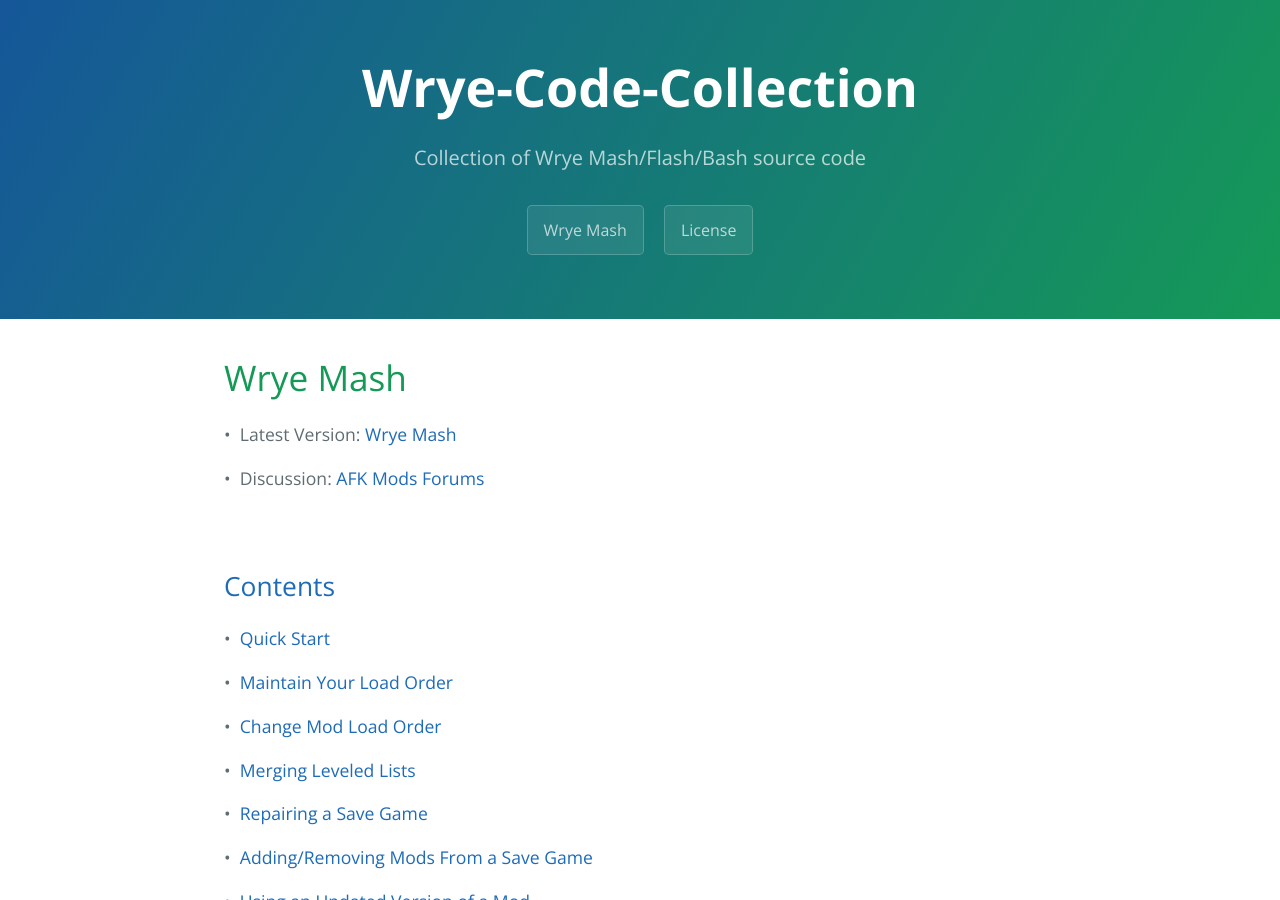
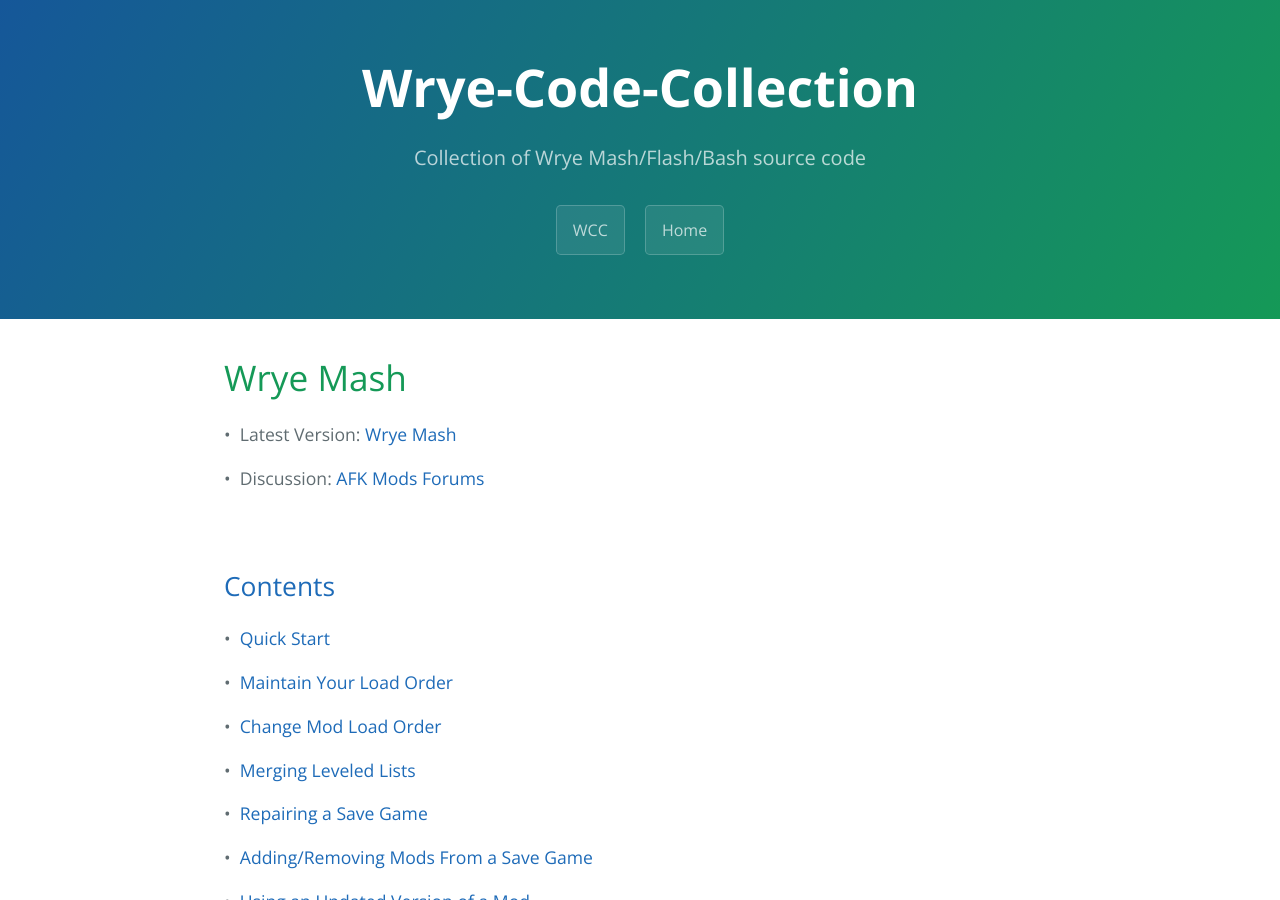
Before and after one commit to Wrye-Code-Collection/wrye-code-collection.github.io, a Jekyll site: the page built from wryemash.html, in a window 1280 px wide and 900 px high. Built offline with Jekyll 4.4.1, drawn with Linux system fonts in a browser that asks for light colours.

Commit message:
Added layout extra.html

```diff
--- /dev/null
+++ b/_layouts/extra.html
@@ -0,0 +1,51 @@
+<!DOCTYPE html>
+<html lang="{{ site.lang | default: "en-US" }}">
+  <head>
+    <meta charset="UTF-8">
+
+{% seo %}
+    <meta name="description" content="{{ page.description | default: site.description | default: site.github.project_tagline }}"/>
+    <meta name="viewport" content="width=device-width, initial-scale=1">
+    <meta name="theme-color" content="#157878">
+    <link href='https://fonts.googleapis.com/css?family=Open+Sans:400,700' rel='stylesheet' type='text/css'>
+    <link rel="stylesheet" href="{{ '/assets/css/style.css?v=' | append: site.github.build_revision | relative_url }}">
+  </head>
+  <body>
+    <section class="page-header">
+      <h1 class="project-name">{{ site.title | default: site.github.repository_name }}</h1>
+      <h2 class="project-tagline">{{ site.description | default: site.github.project_tagline }}</h2>
+      <!-- {% if site.github.is_project_page %}
+        <a href="{{ site.github.repository_url }}" class="btn">View on GitHub</a>
+      {% endif %} -->
+      <a href="https://wrye-code-collection.github.io/" class="btn">WCC</a>
+      <a href="{{site.url}}{{site.baseurl}}/" class="btn">Home</a>
+      <!-- {% if site.show_downloads %}
+        <a href="{{ site.github.zip_url }}" class="btn">Download .zip</a>
+        <a href="{{ site.github.tar_url }}" class="btn">Download .tar.gz</a>
+      {% endif %} -->
+    </section>
+
+    <section class="main-content">
+      {{ content }}
+
+      <footer class="site-footer">
+        {% if site.github.is_project_page %}
+          <span class="site-footer-owner"><a href="{{ site.github.repository_url }}">{{ site.github.repository_name }}</a> is maintained by <a href="{{ site.github.owner_url }}">{{ site.github.owner_name }}</a>.</span>
+        {% endif %}
+        <span class="site-footer-credits">This page was generated by <a href="https://pages.github.com">GitHub Pages</a>.</span>
+      </footer>
+    </section>
+
+    {% if site.google_analytics %}
+      <script type="text/javascript">
+        (function(i,s,o,g,r,a,m){i['GoogleAnalyticsObject']=r;i[r]=i[r]||function(){
+        (i[r].q=i[r].q||[]).push(arguments)},i[r].l=1*new Date();a=s.createElement(o),
+        m=s.getElementsByTagName(o)[0];a.async=1;a.src=g;m.parentNode.insertBefore(a,m)
+        })(window,document,'script','//www.google-analytics.com/analytics.js','ga');
+
+        ga('create', '{{ site.google_analytics }}', 'auto');
+        ga('send', 'pageview');
+      </script>
+    {% endif %}
+  </body>
+</html>
--- a/wryemash.html
+++ b/wryemash.html
@@ -1,5 +1,5 @@
 ---
-layout: default
+layout: extra
 title: Wrye-Code-Collection
 ---
 <h1>Wrye Mash</h1>
```
